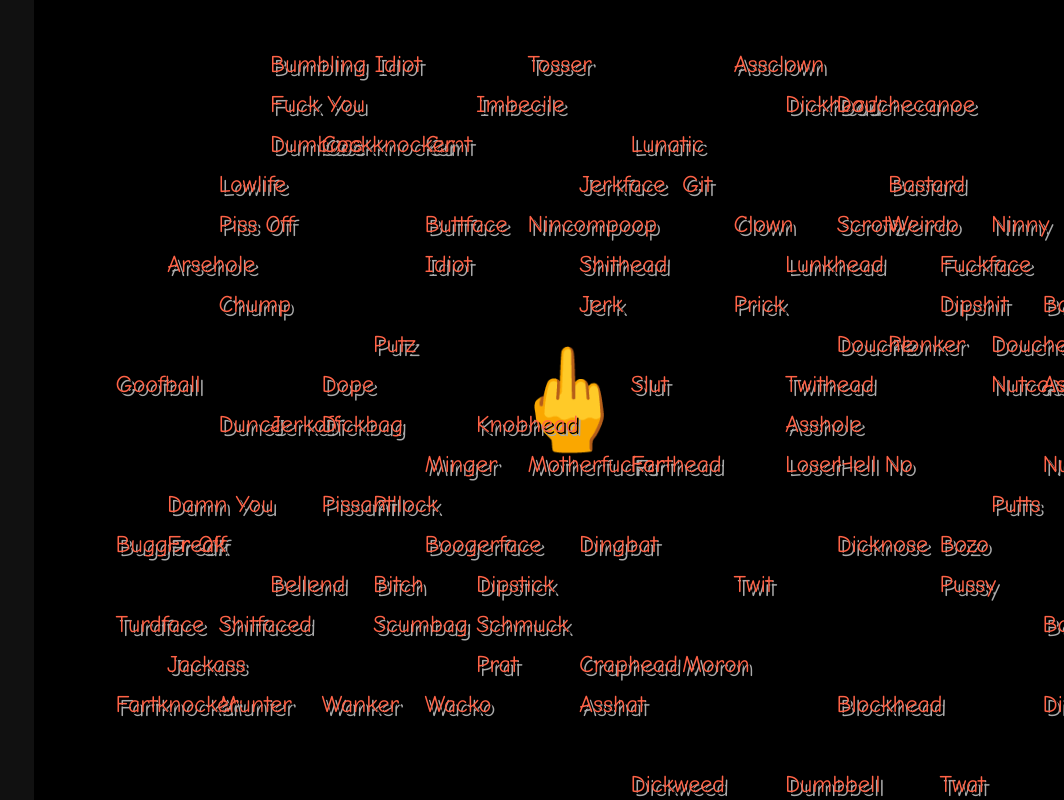
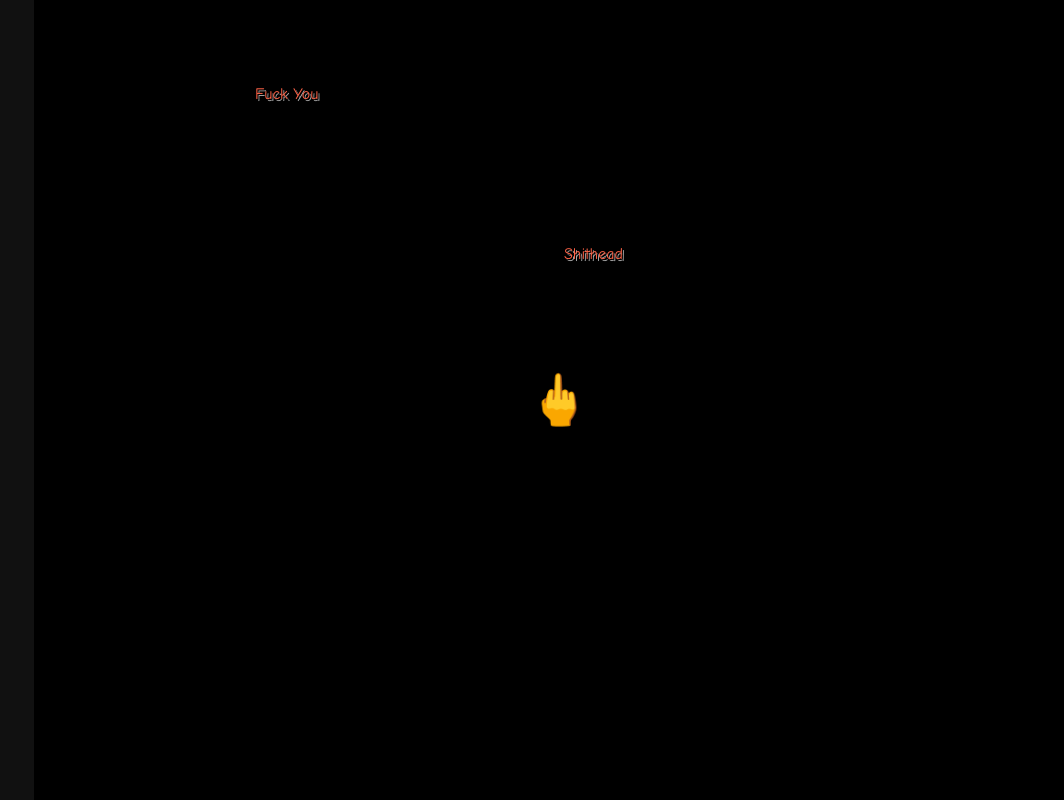
Before and after one commit to Naolaaaa/swear, a plain HTML site: page index.html in a window 1280 px wide. Shown: the full height of the page, 216-1280 px from the left. Drawn offline with Linux system fonts and the light colour scheme.

Commit message:
Update index.html

```diff
--- a/index.html
+++ b/index.html
@@ -55,26 +55,26 @@
             overflow: hidden;
         }
         .word {
-            font-size: 24px;
+            font-size: 16px; /* Adjusted font size for mobile */
             position: absolute;
             transform: rotate(-15deg);
-            padding: 10px;
+            padding: 5px; /* Adjusted padding for mobile */
             color: #ff6347;
-            text-shadow: 2px 2px 0px #000, 4px 4px 0px #aaa;
+            text-shadow: 1px 1px 0px #000, 2px 2px 0px #aaa; /* Adjusted shadow for mobile */
             font-family: 'Comic Sans MS', 'Comic Sans', cursive;
             animation: slow-move 5s infinite alternate ease-in-out;
         }
         .center-emoji {
-            font-size: 100px;
+            font-size: 50px; /* Adjusted emoji size for mobile */
             position: absolute;
             animation: slow-move 5s infinite alternate ease-in-out;
         }
         @keyframes slow-move {
             0% {
-                transform: translateX(-20px);
+                transform: translateX(-10px); /* Adjusted movement distance for mobile */
             }
             100% {
-                transform: translateX(20px);
+                transform: translateX(10px); /* Adjusted movement distance for mobile */
             }
         }
         @media (max-width: 768px) {
@@ -98,10 +98,20 @@
                 height: calc(100vh - 60px);
             }
             .center-emoji {
-                font-size: 50px;
+                font-size: 30px; /* Adjusted emoji size for small screens */
             }
             .word {
-                font-size: 18px;
+                font-size: 14px; /* Adjusted font size for small screens */
+                padding: 3px; /* Adjusted padding for small screens */
+                text-shadow: 1px 1px 0px #000, 2px 2px 0px #aaa; /* Adjusted shadow for small screens */
+            }
+            @keyframes slow-move {
+                0% {
+                    transform: translateX(-5px); /* Adjusted movement distance for small screens */
+                }
+                100% {
+                    transform: translateX(5px); /* Adjusted movement distance for small screens */
+                }
             }
         }
     </style>
@@ -116,91 +126,6 @@
         <div class="word" style="top: 10%; left: 20%;">Fuck You</div>
         <div class="word" style="top: 30%; left: 50%;">Shithead</div>
         <!-- Other words omitted for brevity -->
-        <div class="word" style="top: 50%; left: 70%;">Asshole</div>
-        <div class="word" style="top: 70%; left: 30%;">Bitch</div>
-        <div class="word" style="top: 20%; left: 80%;">Bastard</div>
-        <div class="word" style="top: 60%; left: 10%;">Damn You</div>
-        <div class="word" style="top: 40%; left: 90%;">Douchebag</div>
-        <div class="word" style="top: 80%; left: 50%;">Craphead</div>
-        <div class="word" style="top: 25%; left: 15%;">Piss Off</div>
-        <div class="word" style="top: 55%; left: 75%;">Hell No</div>
-        <div class="word" style="top: 85%; left: 25%;">Wanker</div>
-        <div class="word" style="top: 35%; left: 65%;">Prick</div>
-        <div class="word" style="top: 15%; left: 35%;">Cunt</div>
-        <div class="word" style="top: 45%; left: 55%;">Slut</div>
-        <div class="word" style="top: 65%; left: 5%;">Bugger Off</div>
-        <div class="word" style="top: 75%; left: 95%;">Bollocks</div>
-        <div class="word" style="top: 5%; left: 45%;">Tosser</div>
-        <div class="word" style="top: 95%; left: 85%;">Twat</div>
-        <div class="word" style="top: 10%; left: 70%;">Dickhead</div>
-        <div class="word" style="top: 30%; left: 10%;">Arsehole</div>
-        <div class="word" style="top: 50%; left: 40%;">Knobhead</div>
-        <div class="word" style="top: 70%; left: 20%;">Bellend</div>
-        <div class="word" style="top: 20%; left: 60%;">Git</div>
-        <div class="word" style="top: 60%; left: 30%;">Pillock</div>
-        <div class="word" style="top: 40%; left: 80%;">Plonker</div>
-        <div class="word" style="top: 80%; left: 40%;">Prat</div>
-        <div class="word" style="top: 25%; left: 75%;">Scrote</div>
-        <div class="word" style="top: 55%; left: 35%;">Minger</div>
-        <div class="word" style="top: 85%; left: 15%;">Munter</div>
-        <div class="word" style="top: 15%; left: 20%;">Dumbass</div>
-        <div class="word" style="top: 35%; left: 50%;">Jerk</div>
-        <div class="word" style="top: 55%; left: 70%;">Loser</div>
-        <div class="word" style="top: 75%; left: 30%;">Scumbag</div>
-        <div class="word" style="top: 25%; left: 80%;">Weirdo</div>
-        <div class="word" style="top: 65%; left: 10%;">Freak</div>
-        <div class="word" style="top: 45%; left: 90%;">Nutcase</div>
-        <div class="word" style="top: 85%; left: 50%;">Asshat</div>
-        <div class="word" style="top: 20%; left: 15%;">Lowlife</div>
-        <div class="word" style="top: 40%; left: 75%;">Douche</div>
-        <div class="word" style="top: 60%; left: 25%;">Pissant</div>
-        <div class="word" style="top: 80%; left: 60%;">Moron</div>
-        <div class="word" style="top: 30%; left: 35%;">Idiot</div>
-        <div class="word" style="top: 50%; left: 15%;">Dunce</div>
-        <div class="word" style="top: 70%; left: 65%;">Twit</div>
-        <div class="word" style="top: 25%; left: 45%;">Nincompoop</div>
-        <div class="word" style="top: 45%; left: 25%;">Dope</div>
-        <div class="word" style="top: 65%; left: 85%;">Bozo</div>
-        <div class="word" style="top: 85%; left: 35%;">Wacko</div>
-        <div class="word" style="top: 15%; left: 55%;">Lunatic</div>
-        <div class="word" style="top: 35%; left: 15%;">Chump</div>
-        <div class="word" style="top: 55%; left: 95%;">Numbskull</div>
-        <div class="word" style="top: 75%; left: 40%;">Schmuck</div>
-        <div class="word" style="top: 25%; left: 65%;">Clown</div>
-        <div class="word" style="top: 45%; left: 5%;">Goofball</div>
-        <div class="word" style="top: 65%; left: 50%;">Dingbat</div>
-        <div class="word" style="top: 85%; left: 75%;">Blockhead</div>
-        <div class="word" style="top: 5%; left: 20%;">Bumbling Idiot</div>
-        <div class="word" style="top: 95%; left: 70%;">Dumbbell</div>
-        <div class="word" style="top: 10%; left: 40%;">Imbecile</div>
-        <div class="word" style="top: 30%; left: 70%;">Lunkhead</div>
-        <div class="word" style="top: 50%; left: 20%;">Jerkoff</div>
-        <div class="word" style="top: 70%; left: 40%;">Dipstick</div>
-        <div class="word" style="top: 20%; left: 50%;">Jerkface</div>
-        <div class="word" style="top: 40%; left: 30%;">Putz</div>
-        <div class="word" style="top: 60%; left: 90%;">Putts</div>
-        <div class="word" style="top: 80%; left: 10%;">Jackass</div>
-        <div class="word" style="top: 25%; left: 90%;">Ninny</div>
-        <div class="word" style="top: 45%; left: 70%;">Twithead</div>
-        <div class="word" style="top: 65%; left: 35%;">Boogerface</div>
-        <div class="word" style="top: 85%; left: 5%;">Fartknocker</div>
-        <div class="word" style="top: 35%; left: 85%;">Dipshit</div>
-        <div class="word" style="top: 55%; left: 45%;">Motherfucker</div>
-        <div class="word" style="top: 75%; left: 15%;">Shitfaced</div>
-        <div class="word" style="top: 95%; left: 55%;">Dickweed</div>
-        <div class="word" style="top: 5%; left: 65%;">Assclown</div>
-        <div class="word" style="top: 15%; left: 25%;">Cockknocker</div>
-        <div class="word" style="top: 35%; left: 95%;">Ballbuster</div>
-        <div class="word" style="top: 55%; left: 55%;">Farthead</div>
-        <div class="word" style="top: 75%; left: 5%;">Turdface</div>
-        <div class="word" style="top: 25%; left: 35%;">Buttface</div>
-        <div class="word" style="top: 45%; left: 95%;">Assface</div>
-        <div class="word" style="top: 65%; left: 75%;">Dicknose</div>
-        <div class="word" style="top: 85%; left: 95%;">Dillweed</div>
-        <div class="word" style="top: 10%; left: 75%;">Douchecanoe</div>
-        <div class="word" style="top: 30%; left: 85%;">Fuckface</div>
-        <div class="word" style="top: 50%; left: 25%;">Dickbag</div>
-        <div class="word" style="top: 70%; left: 85%;">Pussy</div>
     </div>
 </body>
 </html>
```
